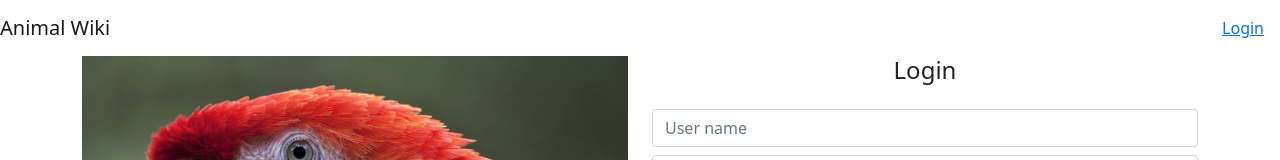
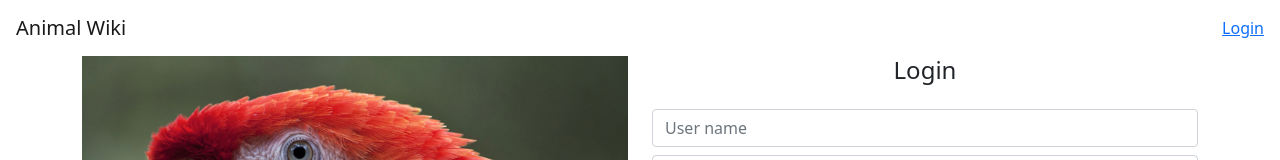
Before and after one commit to ofelipescherer/courses-alura, an Angular app in the folder angular/angular-best-pratices-and-forms/: page /home in a window 1280 px wide. Shown: the top 160 px of the page. Built offline with nearby package versions, Linux system fonts and the light colour scheme.

Commit message:
[angular-best-pratices-and-forms] feat: fix layout

```diff
--- a/angular/angular-best-pratices-and-forms/src/app/components/header/header.component.html
+++ b/angular/angular-best-pratices-and-forms/src/app/components/header/header.component.html
@@ -1,6 +1,6 @@
 <header class="sticky-top">
   <nav class="navbar navbar-light bg-white">
-    <a class="navbar-brand">Animal Wiki</a>
+    <a class="navbar-brand ml-1">Animal Wiki</a>
     <div *ngIf="user$ | async as user">
       <div *ngIf="user.name; else login" class="custom-row-container">
         <i class="fa fa-user-circle mr-1"></i>
--- a/angular/angular-best-pratices-and-forms/src/styles.css
+++ b/angular/angular-best-pratices-and-forms/src/styles.css
@@ -13,3 +13,7 @@
   align-items: center;
   margin: 0 1rem;
 }
+
+.ml-1 {
+  margin-left: 1rem;
+}
```
